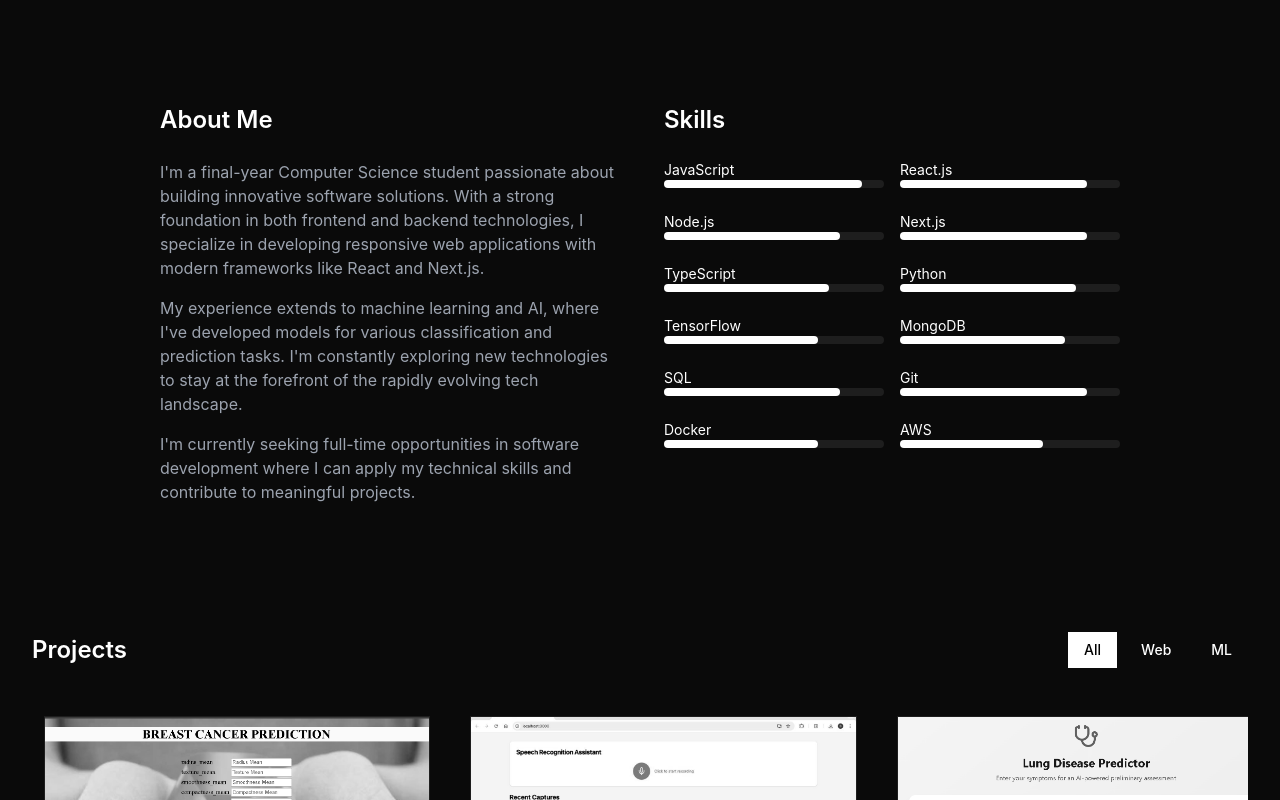
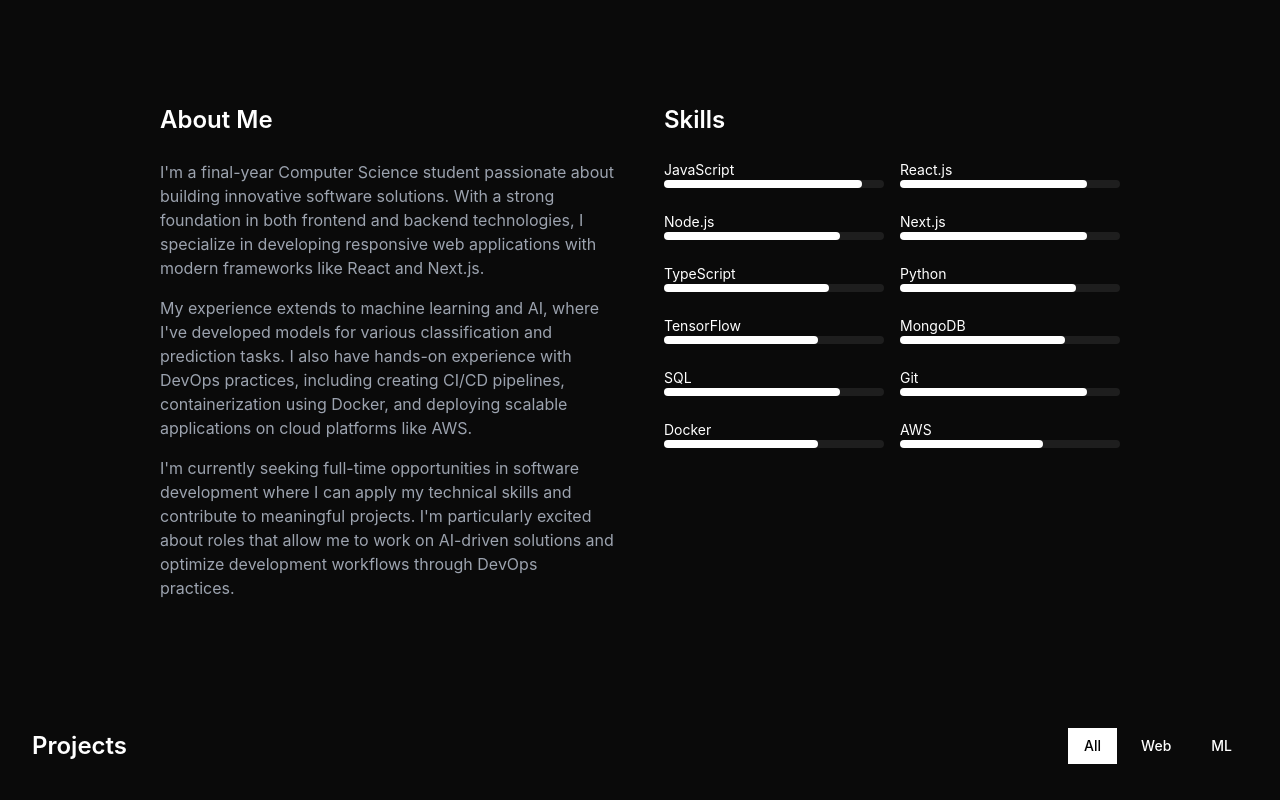
Before and after one commit to gauravpurohit28/portfolio-website, a Next.js app: page / in a window 1280 px wide. Shown: the part 464-1264 px from the top of the page. Built offline with nearby package versions, Linux system fonts and the light colour scheme.

Commit message:
new edits

```diff
--- a/src/app/components/AboutSection.jsx
+++ b/src/app/components/AboutSection.jsx
@@ -28,10 +28,10 @@ const AboutSection = () => {
               I&apos;m a final-year Computer Science student passionate about building innovative software solutions. With a strong foundation in both frontend and backend technologies, I specialize in developing responsive web applications with modern frameworks like React and Next.js.
             </p>
             <p className="text-gray-400 mb-4">
-              My experience extends to machine learning and AI, where I&apos;ve developed models for various classification and prediction tasks. I&apos;m constantly exploring new technologies to stay at the forefront of the rapidly evolving tech landscape.
+              My experience extends to machine learning and AI, where I&apos;ve developed models for various classification and prediction tasks. I also have hands-on experience with DevOps practices, including creating CI/CD pipelines, containerization using Docker, and deploying scalable applications on cloud platforms like AWS.
             </p>
             <p className="text-gray-400">
-              I&apos;m currently seeking full-time opportunities in software development where I can apply my technical skills and contribute to meaningful projects.
+              I&apos;m currently seeking full-time opportunities in software development where I can apply my technical skills and contribute to meaningful projects. I&apos;m particularly excited about roles that allow me to work on AI-driven solutions and optimize development workflows through DevOps practices.
             </p>
           </div>
 
```
Also changed, not shown: 1 other file (tests, documents, lock files or other folders).
